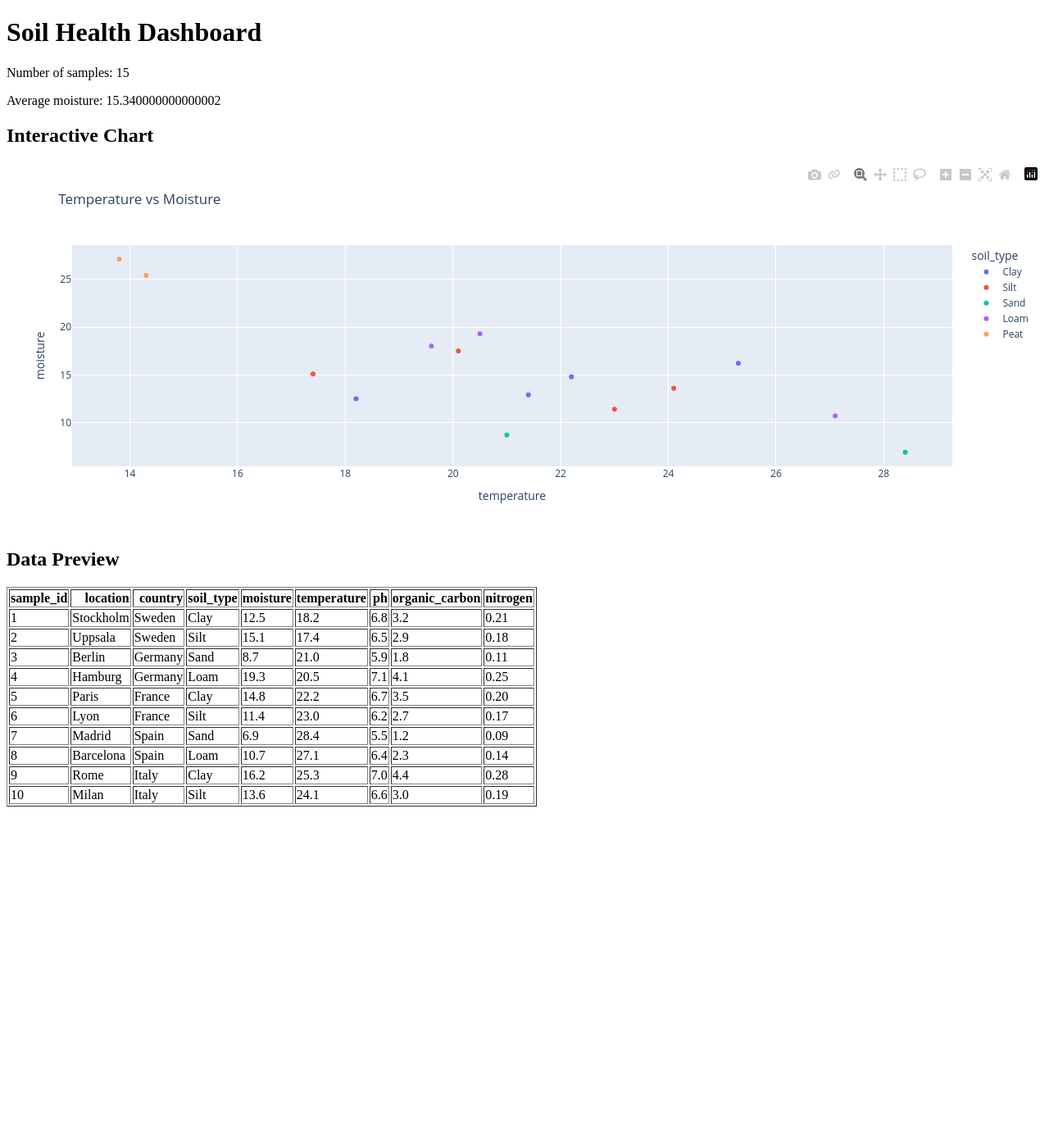
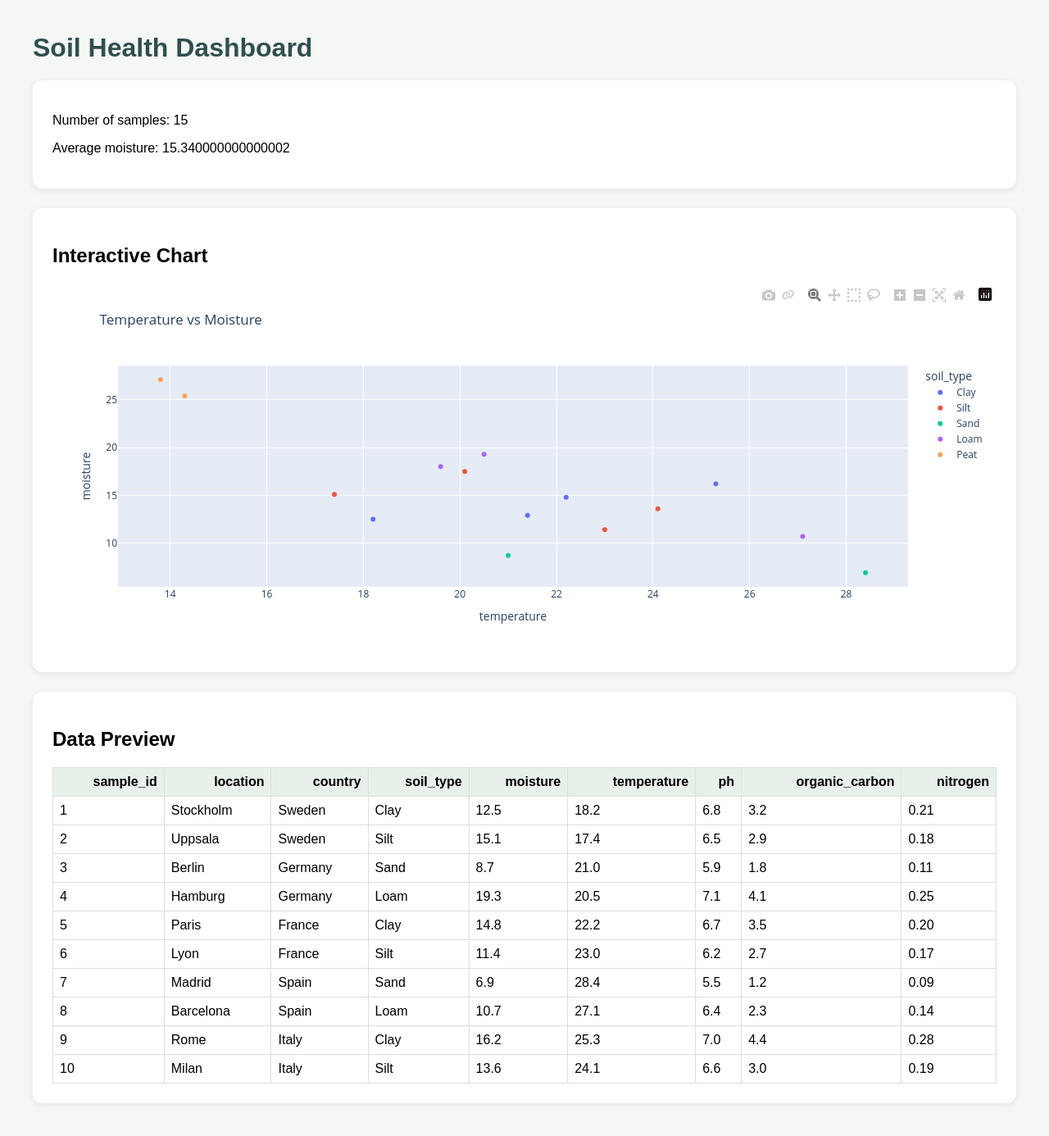
Before and after one commit to persiansushiant/soil-ml-dashboard, a Flask app: page / in a window 1280 px wide. Shown: the whole page at 82% size. Before the commit the page ends 984 px from the top, so only its background shows below. Run offline with Flask 3, Linux system fonts and the light colour scheme.

Commit message:
Style dashboard layout

```diff
--- a/templates/index.html
+++ b/templates/index.html
@@ -2,18 +2,58 @@
 <html>
 <head>
     <title>Soil Dashboard</title>
+
+    <style>
+        body {
+            font-family: Arial, sans-serif;
+            margin: 40px;
+            background: #f5f7f5;
+        }
+
+        h1 {
+            color: #2f4f4f;
+        }
+
+        .card {
+            background: white;
+            padding: 24px;
+            margin-bottom: 24px;
+            border-radius: 12px;
+            box-shadow: 0 2px 8px rgba(0,0,0,0.08);
+        }
+
+        table {
+            border-collapse: collapse;
+            width: 100%;
+        }
+
+        th, td {
+            padding: 8px;
+            border: 1px solid #ddd;
+        }
+
+        th {
+            background: #e8f0ea;
+        }
+    </style>
 </head>
 
 <body>
     <h1>Soil Health Dashboard</h1>
 
+    <div class="card">
         <p>Number of samples: {{ sample_count }}</p>
         <p>Average moisture: {{ avg_moisture }}</p>
+    </div>
 
+    <div class="card">
         <h2>Interactive Chart</h2>
         {{ chart | safe }}
+    </div>
 
+    <div class="card">
         <h2>Data Preview</h2>
         {{ table | safe }}
+    </div>
 </body>
 </html>
```
Lines whose indentation alone changed are shown as unchanged.
